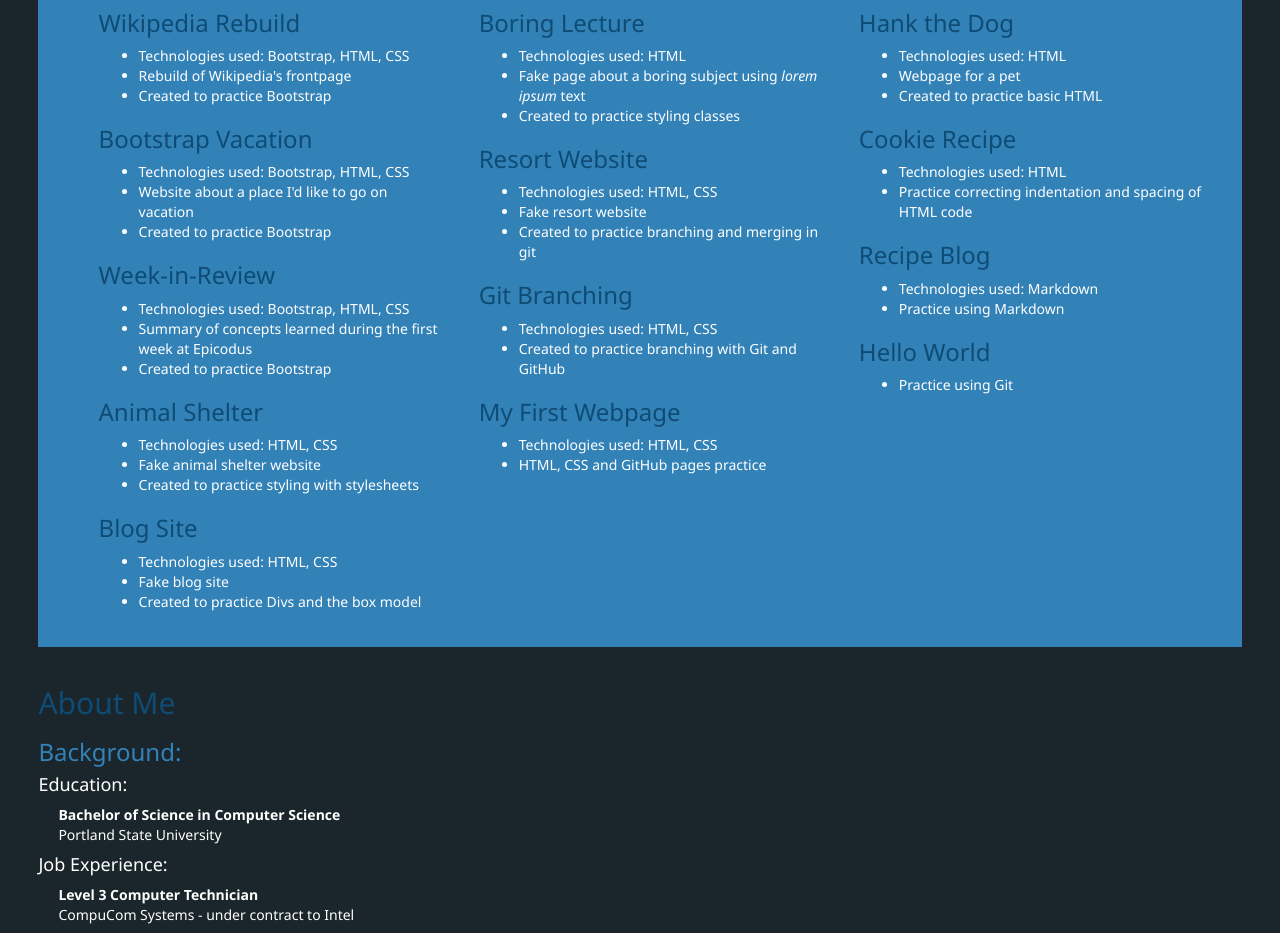
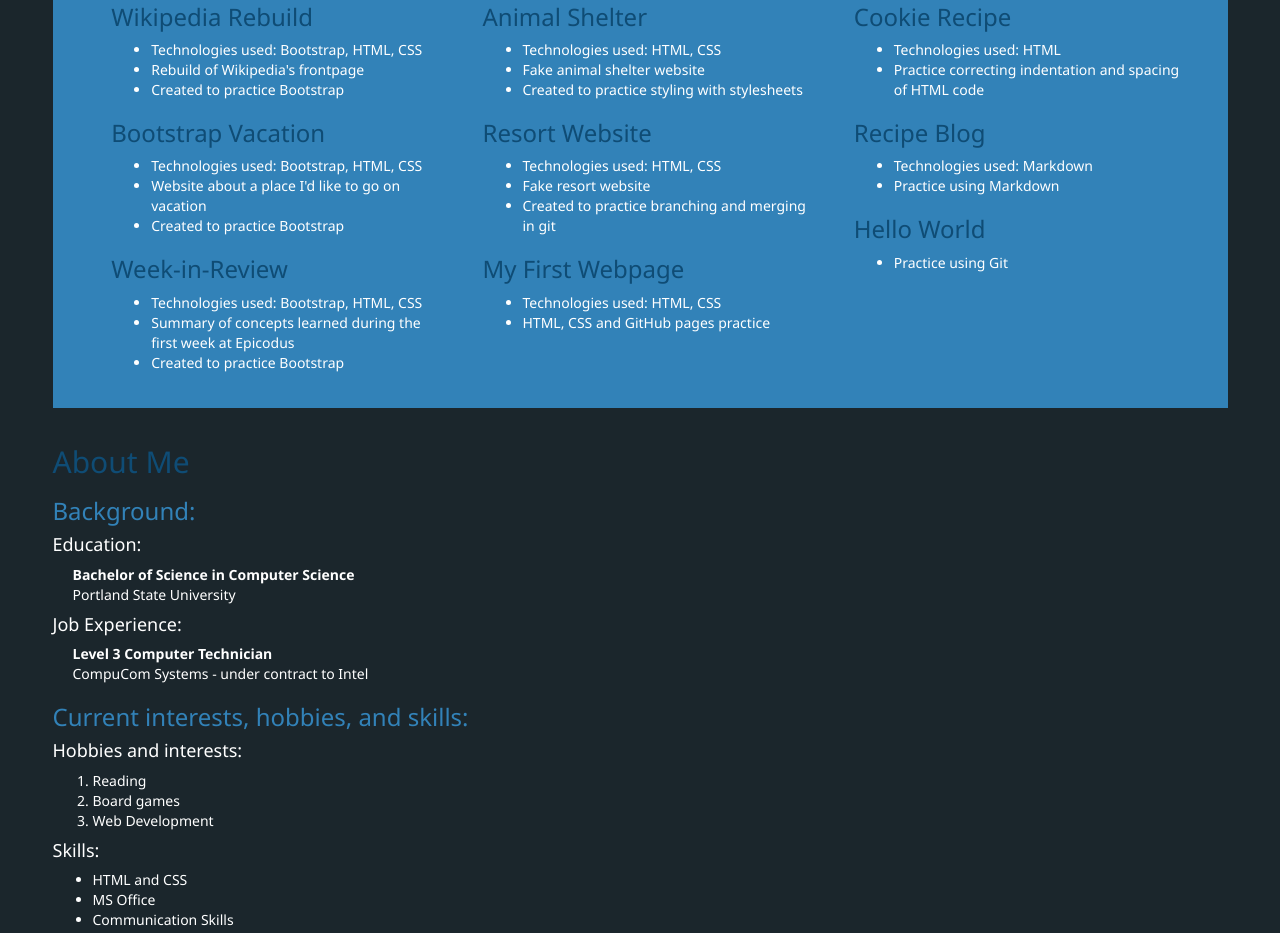
Before and after one commit to sarakane/Portfolio, a plain HTML site: page index.html in a window 1280 px wide. Shown: the part 420-1353 px from the top of the page. Drawn offline with nearby package versions, Linux system fonts and the light colour scheme.

Commit message:
Updated links

```diff
--- a/index.html
+++ b/index.html
@@ -1,16 +1,20 @@
 <!DOCTYPE html>
 <html>
+
 <head>
   <!--Bootstrap Stylesheet-->
-    <link rel="stylesheet" href="https://maxcdn.bootstrapcdn.com/bootstrap/3.3.7/css/bootstrap.min.css" integrity="sha384-BVYiiSIFeK1dGmJRAkycuHAHRg32OmUcww7on3RYdg4Va+PmSTsz/K68vbdEjh4u" crossorigin="anonymous">
-    <link href="css/styles.css" rel="stylesheet" type="text/css"/>
+  <link rel="stylesheet" href="https://maxcdn.bootstrapcdn.com/bootstrap/3.3.7/css/bootstrap.min.css"
+    integrity="sha384-BVYiiSIFeK1dGmJRAkycuHAHRg32OmUcww7on3RYdg4Va+PmSTsz/K68vbdEjh4u" crossorigin="anonymous">
+  <link href="css/styles.css" rel="stylesheet" type="text/css" />
   <title>Sara Kane's Portfolio</title>
 </head>
+
 <body>
+  <div class="container-fluid">
     <div class="intro">
       <h1>Sara Kane</h1>
       <!--Image by Mary Basket from pixabay.com: https://pixabay.com/photos/flower-macro-blue-drops-water-5151491/ -->
-      <img src="images/flower.jpg" alt="A photo of a flower with water droplets" width="10%" height="10%"/>
+      <img src="images/flower.jpg" alt="A photo of a flower with water droplets" width="10%" height="10%" />
       <h2><strong>Welcome</strong> to my <span>portfolio</span>!</h2>
       <p>This website is a portfolio for my projects at <em>Epicodus</em>.</p>
     </div>
@@ -18,74 +22,51 @@
     <div class="projects">
       <h2>Projects</h2>
       <div class="column">
-        <h3><a href="https://github.com/sarakane/Wiki-Copy">Wikipedia Rebuild</a></h3>
+        <h3><a href="https://github.com/sarakane-epicodus-learning/Wiki-Copy">Wikipedia Rebuild</a></h3>
         <ul>
           <li>Technologies used: Bootstrap, HTML, CSS</li>
           <li>Rebuild of Wikipedia's frontpage</li>
           <li>Created to practice Bootstrap</li>
         </ul>
-        <h3><a href="https://github.com/sarakane/bootstrap-vacation">Bootstrap Vacation</a></h3>
+        <h3><a href="https://github.com/sarakane-epicodus-learning/bootstrap-vacation">Bootstrap Vacation</a></h3>
         <ul>
           <li>Technologies used: Bootstrap, HTML, CSS</li>
           <li>Website about a place I'd like to go on vacation</li>
           <li>Created to practice Bootstrap</li>
         </ul>
-        <h3><a href="https://github.com/sarakane/Week-in-Review">Week-in-Review</a></h3>
+        <h3><a href="https://github.com/sarakane-epicodus-learning/Week-in-Review">Week-in-Review</a></h3>
         <ul>
           <li>Technologies used: Bootstrap, HTML, CSS</li>
           <li>Summary of concepts learned during the first week at Epicodus</li>
           <li>Created to practice Bootstrap</li>
         </ul>
-        <h3><a href="https://github.com/sarakane/Animal-Shelter">Animal Shelter</a></h3>
+      </div>
+      <div class="column">
+        <h3><a href="https://github.com/sarakane-epicodus-learning/Animal-Shelter">Animal Shelter</a></h3>
         <ul>
           <li>Technologies used: HTML, CSS</li>
           <li>Fake animal shelter website</li>
           <li>Created to practice styling with stylesheets</li>
         </ul>
-        <h3><a href="https://github.com/sarakane/blog-site">Blog Site</a></h3>
-        <ul>
-          <li>Technologies used: HTML, CSS</li>
-          <li>Fake blog site</li>
-          <li>Created to practice Divs and the box model</li>
-        </ul>
-      </div>
-      <div class="column">
-        <h3><a href="https://github.com/sarakane/Boring-Lecture">Boring Lecture</a></h3>
-        <ul>
-          <li>Technologies used: HTML</li>
-          <li>Fake page about a boring subject using <em>lorem ipsum</em> text</li>
-          <li>Created to practice styling classes</li>
-        </ul>
-        <h3><a href="https://github.com/sarakane/resort-website">Resort Website</a></h3>
+        <h3><a href="https://github.com/sarakane-epicodus-learning/resort-website">Resort Website</a></h3>
         <ul>
           <li>Technologies used: HTML, CSS</li>
           <li>Fake resort website</li>
           <li>Created to practice branching and merging in git</li>
         </ul>
-        <h3><a href="https://github.com/sarakane/Git-Branching">Git Branching</a></h3>
-        <ul>
-          <li>Technologies used: HTML, CSS</li>
-          <li>Created to practice branching with Git and GitHub</li>
-        </ul>
-        <h3><a href="https://github.com/sarakane/my-first-webpage">My First Webpage</a></h3>
+        <h3><a href="https://github.com/sarakane-epicodus-learning/my-first-webpage">My First Webpage</a></h3>
         <ul>
           <li>Technologies used: HTML, CSS</li>
           <li>HTML, CSS and GitHub pages practice</li>
         </ul>
       </div>
       <div class="column">
-        <h3><a href="https://github.com/sarakane/doggo">Hank the Dog</a></h3>
-        <ul>
-          <li>Technologies used: HTML</li>
-          <li>Webpage for a pet</li>
-          <li>Created to practice basic HTML</li>
-        </ul>
-        <h3><a href="https://github.com/sarakane/cookie-recipe">Cookie Recipe</a></h3>
+        <h3><a href="https://github.com/sarakane-epicodus-learning/cookie-recipe">Cookie Recipe</a></h3>
         <ul>
           <li>Technologies used: HTML</li>
           <li>Practice correcting indentation and spacing of HTML code</li>
         </ul>
-        <h3><a href="https://github.com/sarakane/recipe-blog">Recipe Blog</a></h3>
+        <h3><a href="https://github.com/sarakane-epicodus-learning/recipe-blog">Recipe Blog</a></h3>
         <ul>
           <li>Technologies used: Markdown</li>
           <li>Practice using Markdown</li>
@@ -119,10 +100,13 @@
         <li>Critical Thinking</li>
         <li>Teamwork</li>
       </ul>
-
+    </div>
   </div>
 
   <!-- JavaScript for Bootstrap-->
-    <script src="https://maxcdn.bootstrapcdn.com/bootstrap/3.3.7/js/bootstrap.min.js" integrity="sha384-Tc5IQib027qvyjSMfHjOMaLkfuWVxZxUPnCJA7l2mCWNIpG9mGCD8wGNIcPD7Txa" crossorigin="anonymous"></script>
+  <script src="https://maxcdn.bootstrapcdn.com/bootstrap/3.3.7/js/bootstrap.min.js"
+    integrity="sha384-Tc5IQib027qvyjSMfHjOMaLkfuWVxZxUPnCJA7l2mCWNIpG9mGCD8wGNIcPD7Txa"
+    crossorigin="anonymous"></script>
 </body>
+
 </html>
```
Lines whose indentation alone changed are shown as unchanged.
